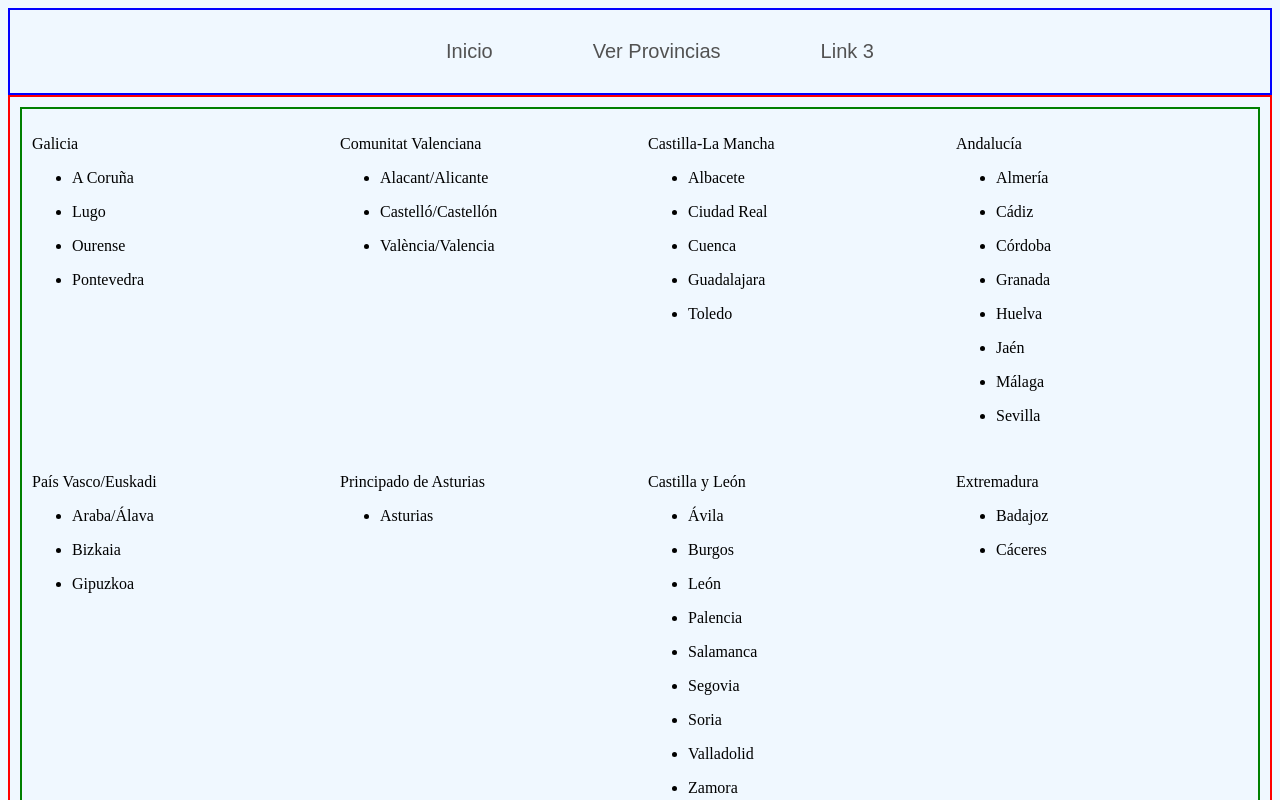
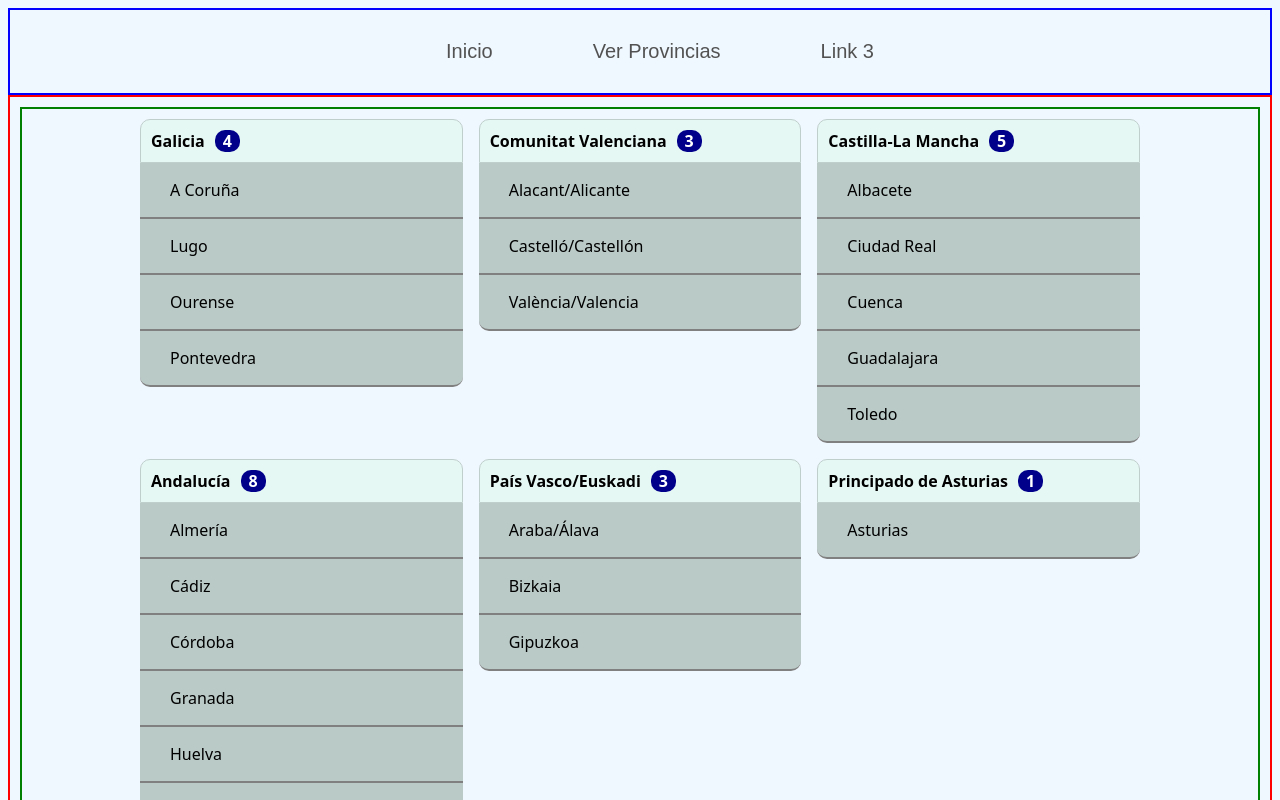
Before and after one commit to Ferxu01/WeatherApp, an Angular app: page /weather in a window 1280 px wide. Shown: the top 800 px of the page. Built offline with nearby package versions, Linux system fonts and the light colour scheme.

Commit message:
Estilado de página de listado de provincias

```diff
--- a/src/app/modules/weather/municipals-page/municipals-page.component.css
+++ b/src/app/modules/weather/municipals-page/municipals-page.component.css
@@ -1,13 +1,92 @@
 section {
   border: 2px solid green;
   padding: 10px;
+  font-family: system-ui, -apple-system, BlinkMacSystemFont, 'Segoe UI', Roboto, Oxygen, Ubuntu, Cantarell, 'Open Sans', 'Helvetica Neue', sans-serif;
 }
 
 .municipals-container {
   display: grid;
   grid-template-columns: repeat(
     auto-fit,
-    minmax(250px, 1fr)
+    minmax(300px, 1fr)
   );
   gap: 16px;
+  max-width: 1000px;
+  margin: auto;
+
+
+  align-items: start;
+  grid-auto-rows: auto;
 }
+
+.community {
+  display: flex;
+  flex-direction: column;
+}
+
+/* .community {
+  height: min-content;
+} */
+
+/* .community-provinces,
+.community-header {
+  border: 2px solid #000;
+} */
+
+.community-header {
+  display: flex;
+  flex-direction: row;
+  align-items: center;
+  gap: 10px;
+  padding: 10px;
+  background-color: #e6f8f4;
+  border: 1px solid #bfcfcc;
+  border-radius: 10px 10px 0 0;
+  color: #000;
+  font-weight: 700;
+}
+
+.community-provinces div {
+  list-style: none;
+  background-color: #bacac7;
+  border-bottom: 2px solid gray;
+  color: #000;
+  padding-left: 30px;
+  display: flex;
+  flex-direction: row;
+  align-items: center;
+  transition: all 0.4s;
+}
+
+.community-provinces div:hover {
+  background-color: #cadbd8;
+  cursor: pointer;
+  transition: all 0.4s;
+  color: rgb(49, 49, 49);
+}
+
+.community-provinces div:nth-last-child(1) {
+  border-radius: 0 0 10px 10px;
+}
+
+.badge {
+  background-color: darkblue;
+  color: #fff;
+  width: 25px;
+  height: 22px;
+  border-radius: 10px;
+  font-weight: 700;
+  display: inline-flex;
+  text-align: center;
+  justify-content: center;
+}
+
+/* ul {
+}
+
+ul li {
+  list-style: none;
+  background-color: #000;
+  color: #fff;
+  border: 1px solid red;
+} */
--- a/src/app/modules/weather/municipals-page/municipals-page.component.html
+++ b/src/app/modules/weather/municipals-page/municipals-page.component.html
@@ -1,16 +1,18 @@
 <section>
   <div class="municipals-container">
-    <div data-id="{{community.CODAUTON}}" *ngFor="let community of communities">
-      <p>{{community.COMUNIDAD_CIUDAD_AUTONOMA}}</p>
+    <div class="community" data-id="{{community.CODAUTON}}" *ngFor="let community of communities">
 
-      <div *ngFor="let item of groupedMunicipals" class="community-provinces">
+      <div class="community-header">
+        <span>{{community.COMUNIDAD_CIUDAD_AUTONOMA}}</span>
+        <span class="badge">{{ community.provinces.length }}</span>
+      </div>
 
-        <ul *ngIf="item.CODAUTON === community.CODAUTON">
-          <li *ngFor="let province of item.provinces">
-            <p>{{province.NOMBRE_PROVINCIA}}</p>
-          </li>
-        </ul>
-
+      <div *ngIf="community.provinces.length > 0" class="community-provinces">
+        <div [routerLink]="['/weather', province.CODPROV]" routerLinkActive="router-link-active"  *ngFor="let province of community.provinces">
+          <p>
+            {{province.NOMBRE_PROVINCIA}}
+          </p>
+        </div>
       </div>
 
     </div>
--- a/src/app/modules/weather/municipals-page/municipals-page.component.ts
+++ b/src/app/modules/weather/municipals-page/municipals-page.component.ts
@@ -15,6 +15,7 @@ export class MunicipalsPageComponent implements OnInit {
   communities!: {
     CODAUTON: string;
     COMUNIDAD_CIUDAD_AUTONOMA: string;
+    provinces: Province[];
   }[];
   groupedMunicipals!: {
     CODAUTON: string;
@@ -24,10 +25,28 @@ export class MunicipalsPageComponent implements OnInit {
   constructor(private municipalService: MunicipalJsonService) {}
 
   ngOnInit(): void {
-    this.communities = this.municipalService.getCommunities();
-    this.groupedMunicipals = this.municipalService.groupProvincesByCommunities();
+    // this.groupedMunicipals = this.municipalService.groupProvincesByCommunities();
+    // this.communities = this.municipalService.getCommunities();
+
+    const groupedMunicipals = this.municipalService.groupProvincesByCommunities();
+    this.communities = this.municipalService.getCommunities()
+      .map(community => {
+        const provinces = groupedMunicipals.find(gm => {
+          return gm.CODAUTON === community.CODAUTON
+        })?.provinces || [];
+
+        return {
+          ...community,
+          provinces
+        };
+      });
 
     console.log(this.communities);
-    console.warn(this.groupedMunicipals);
+    //console.warn(this.groupedMunicipals);
+  }
+
+  navigatetoDetails(provinceId: string) {
+    console.log(provinceId);
+
   }
 }
```
